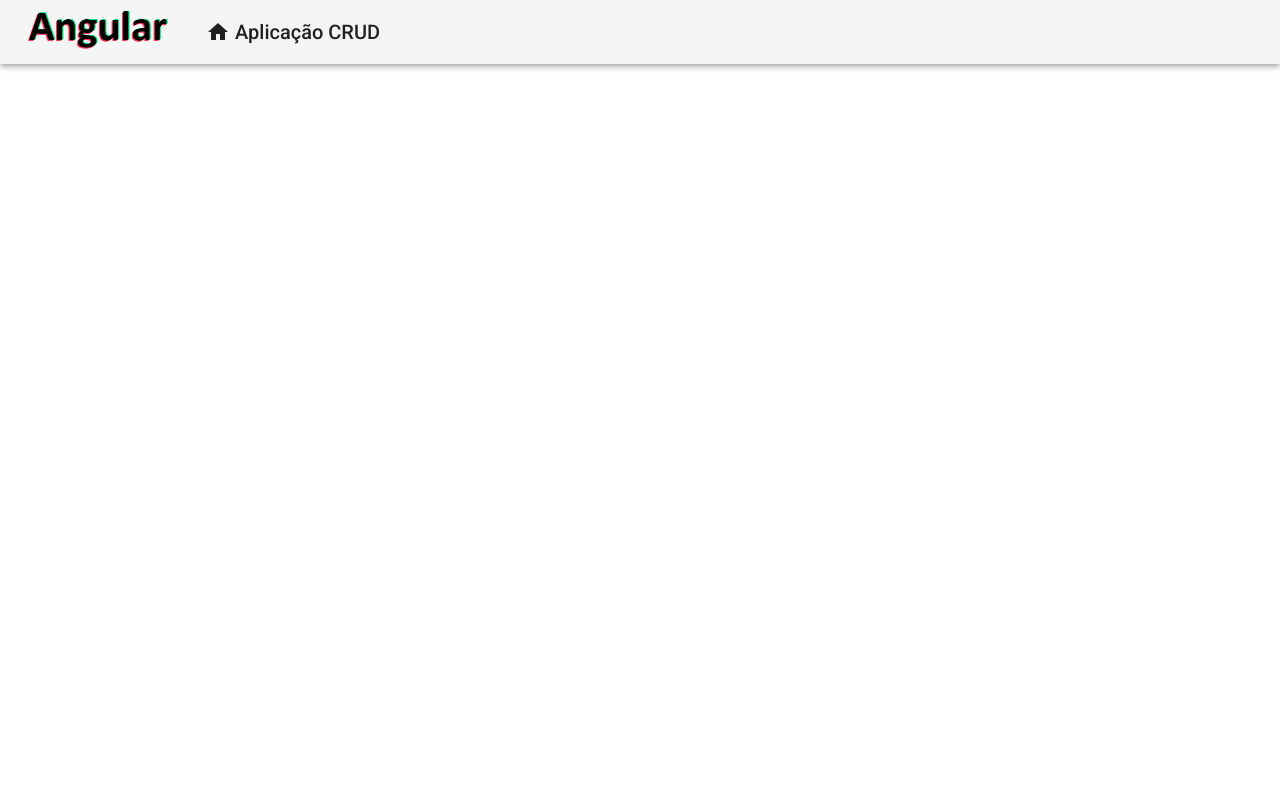
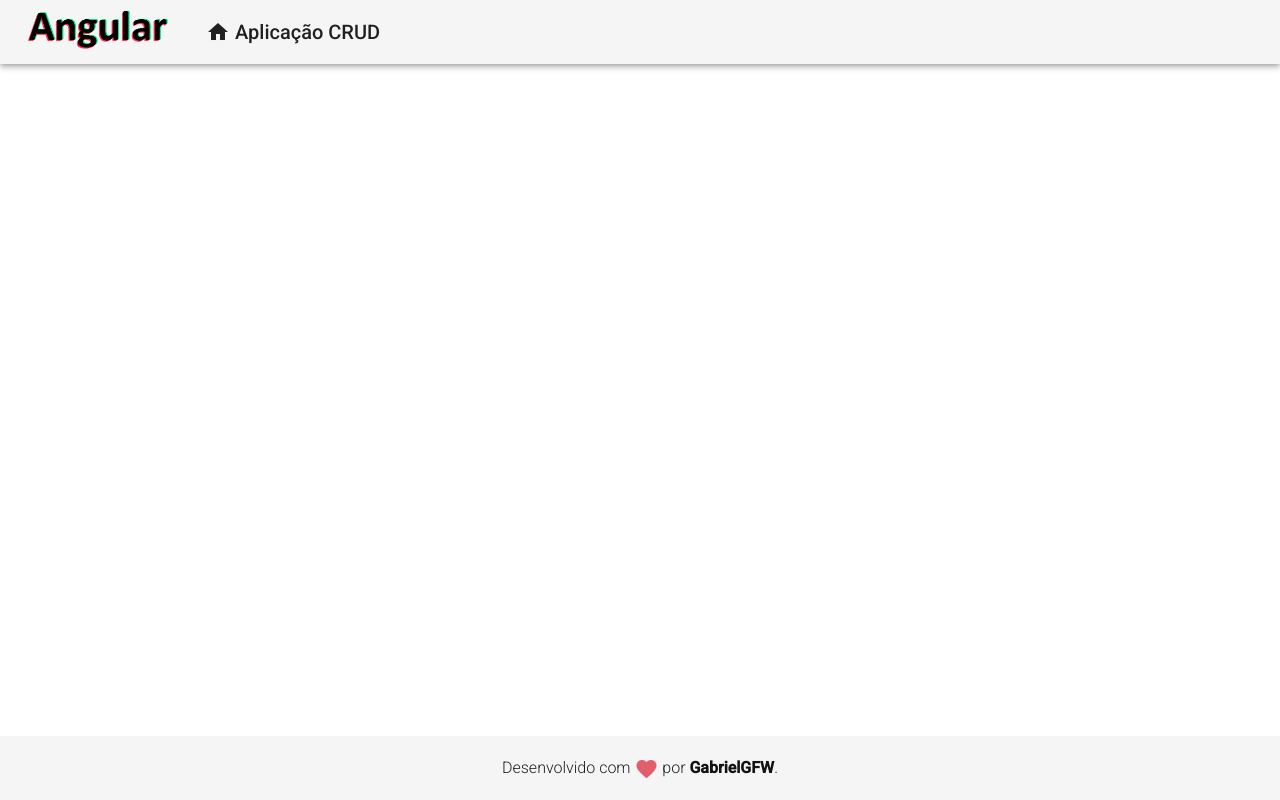
Before and after one commit to gabrielgfw/cod3r-angular-9, an Angular app in the folder frontend/: page / in a window 1280 px wide. Built offline with nearby package versions, Linux system fonts and the light colour scheme.

Commit message:
add footer component

```diff
--- a/frontend/src/app/app.component.html
+++ b/frontend/src/app/app.component.html
@@ -1 +1,2 @@
 <app-header></app-header>
+<app-footer></app-footer>
--- a/frontend/src/app/app.module.ts
+++ b/frontend/src/app/app.module.ts
@@ -5,12 +5,14 @@
 import { BrowserModule } from '@angular/platform-browser';
 import { AppRoutingModule } from './app-routing.module';
 import { BrowserAnimationsModule } from '@angular/platform-browser/animations';
-import { MatToolbarModule } from '@angular/material/toolbar'
+import { MatToolbarModule } from '@angular/material/toolbar';
+import { FooterComponent } from './components/template/footer/footer.component'
 
 @NgModule({
   declarations: [
     AppComponent,
-    HeaderComponent
+    HeaderComponent,
+    FooterComponent
   ],
   imports: [
     BrowserModule,
--- /dev/null
+++ b/frontend/src/app/components/template/footer/footer.component.css
@@ -0,0 +1,18 @@
+.footer {
+  position: fixed;
+  bottom: 0;
+
+  display: flex;
+  justify-content: center;
+}
+
+.footer span {
+  font-size: 1rem;
+  font-weight: 300;
+
+}
+
+.footer span a {
+  text-decoration: none !important;
+  color: #131313;
+}
--- /dev/null
+++ b/frontend/src/app/components/template/footer/footer.component.html
@@ -0,0 +1,9 @@
+<mat-toolbar class="footer">
+  <span>
+    Desenvolvido com
+    <i class="material-icons red v-middle">
+      favorite
+    </i>
+    por <strong><a href="https://github.com/gabrielgfw">GabrielGFW</a></strong>.
+  </span>
+</mat-toolbar>
--- /dev/null
+++ b/frontend/src/app/components/template/footer/footer.component.ts
@@ -0,0 +1,15 @@
+import { Component, OnInit } from '@angular/core';
+
+@Component({
+  selector: 'app-footer',
+  templateUrl: './footer.component.html',
+  styleUrls: ['./footer.component.css']
+})
+export class FooterComponent implements OnInit {
+
+  constructor() { }
+
+  ngOnInit(): void {
+  }
+
+}
--- a/frontend/src/styles.css
+++ b/frontend/src/styles.css
@@ -1,4 +1,18 @@
 /* You can add global styles to this file, and also import other style files */
 
-html, body { height: 100%; }
-body { margin: 0; font-family: Roboto, "Helvetica Neue", sans-serif; }
+html, body {
+  height: 100%;
+}
+
+body {
+  margin: 0;
+  font-family: Roboto, "Helvetica Neue", sans-serif;
+}
+
+.red {
+  color: rgb(227, 94, 107);
+}
+
+.v-middle {
+  vertical-align: middle;
+}
```
